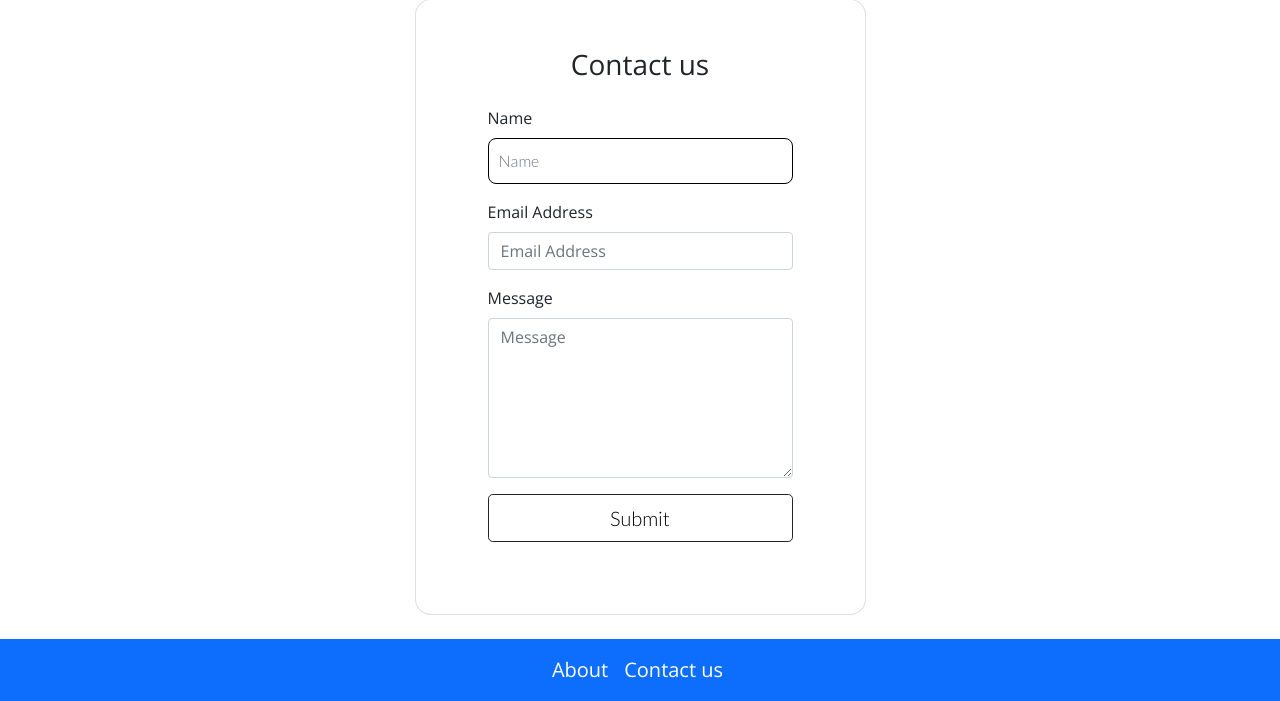
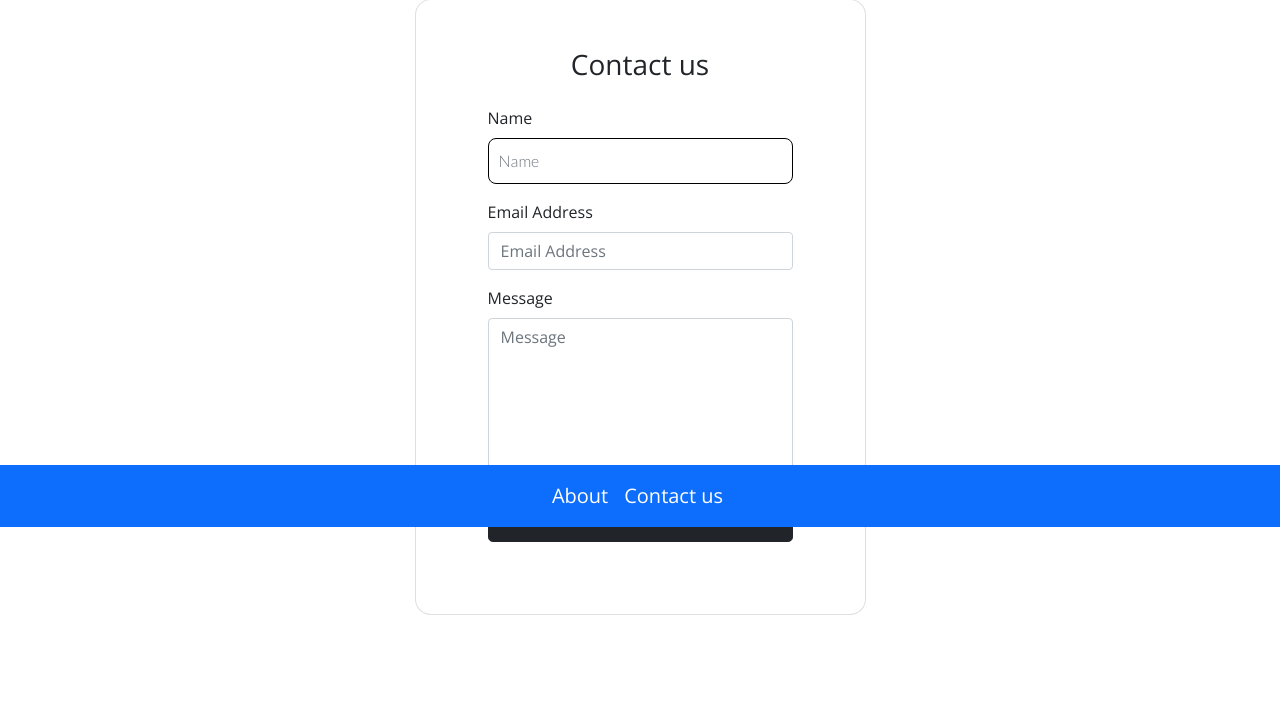
Before and after one commit to ZanderMonc/WAD2projectRota, a Django app: page /contactus/ in a window 1280 px wide. Shown: the part 273-974 px from the top of the page. After the commit the page ends 888 px from the top, so only its background shows below. Run offline with Django 3.2, Linux system fonts and the light colour scheme; some libraries are stand-ins or nearby versions.

Commit message:
Fixed footer position relative to screen size, fixed opaque white login box when not hovered over

```diff
--- a/static/rota/css/styles.css
+++ b/static/rota/css/styles.css
@@ -59,8 +59,8 @@ content-wrap {
 }
 
 footer {
-  /* position: absolute;
-  bottom: 0; */
+  position: fixed;
+  bottom: 0;
   width: 100%;
   height: 2.5 rem;           /* Footer height */
   left: 0;
@@ -97,8 +97,6 @@ footer {
 
 .btn {
   outline: none;
-  color: black;
-  background-color: transparent;
   box-shadow: 0 0 0 0;
 }
 
```
